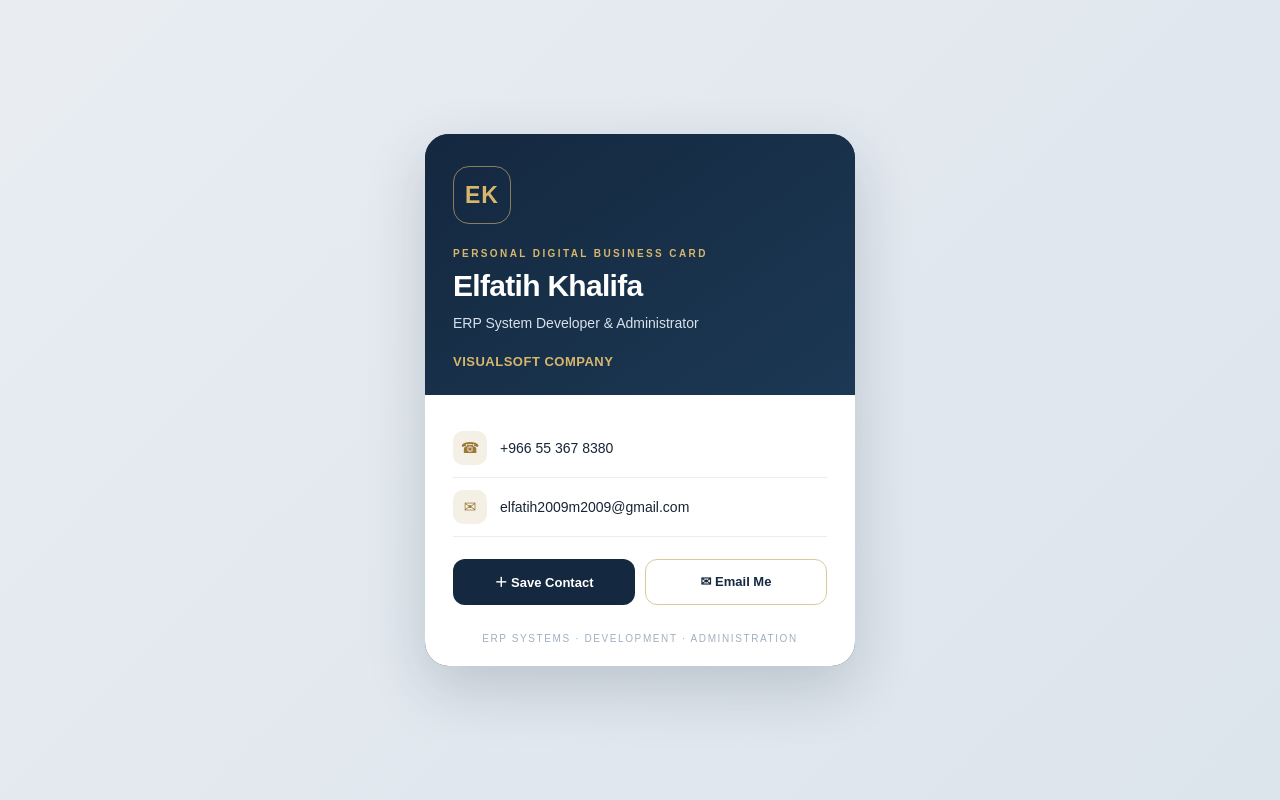
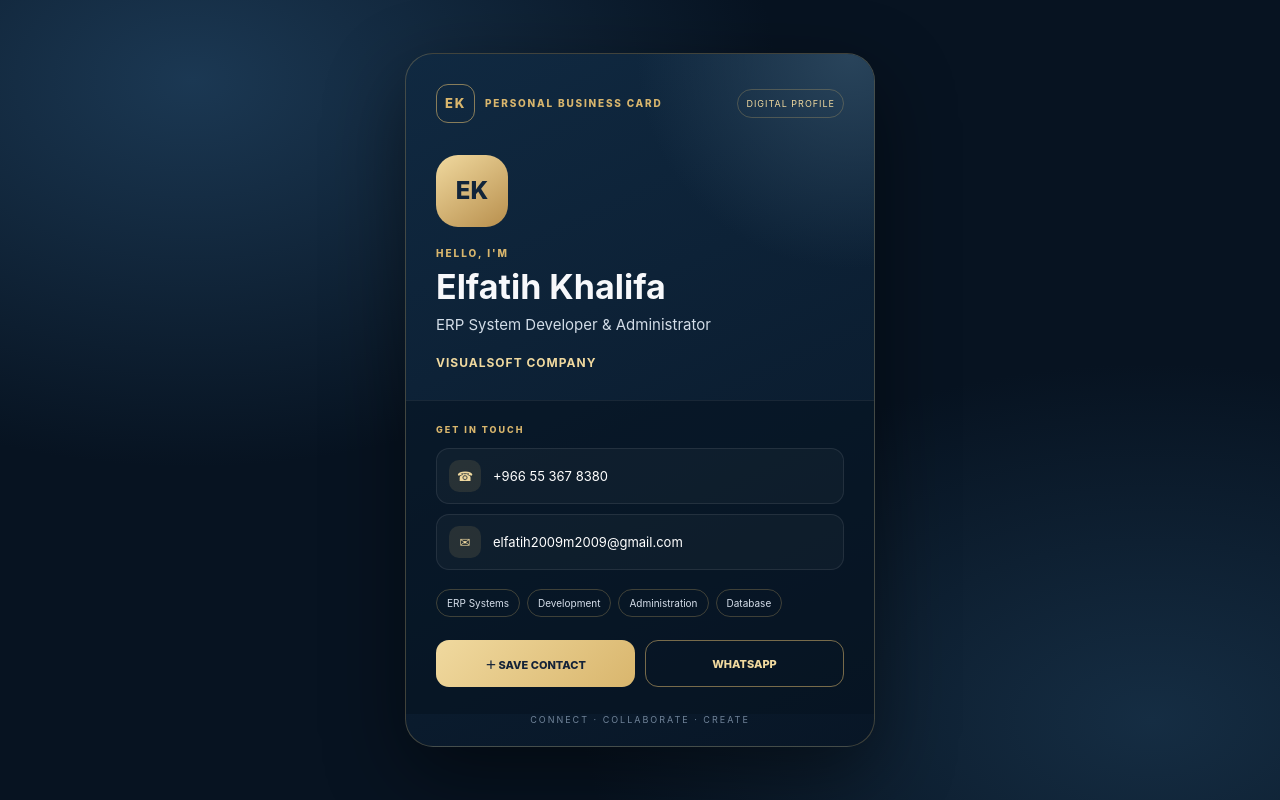
Before and after one commit to elfatih-khalifa66/elfatih-khalifa66.github.io, a plain HTML site: page index.html in a window 1280 px wide. Drawn offline with Linux system fonts and the light colour scheme.

Commit message:
Add files via upload

```diff
--- a/index.html
+++ b/index.html
@@ -1,50 +1,30 @@
 <!doctype html>
-<html lang="en">
-<head>
-<meta charset="utf-8">
-<meta name="viewport" content="width=device-width, initial-scale=1">
-<meta name="theme-color" content="#14283f">
+<html lang="en"><head>
+<meta charset="utf-8"><meta name="viewport" content="width=device-width,initial-scale=1">
+<meta name="theme-color" content="#0b1728">
 <title>Elfatih Khalifa | Digital Business Card</title>
 <style>
-:root{--navy:#14283f;--navy2:#1c3854;--gold:#d8b66b;--ink:#172536;--muted:#64748b}
-*{box-sizing:border-box}body{margin:0;min-height:100vh;display:grid;place-items:center;padding:24px;background:linear-gradient(135deg,#e9edf2,#dce4ec);font-family:Arial,Helvetica,sans-serif;color:var(--ink)}
-.card{width:min(100%,430px);background:var(--navy);color:white;border-radius:24px;overflow:hidden;box-shadow:0 22px 60px #14283f30}
-.top{padding:32px 28px 26px;background:linear-gradient(145deg,var(--navy),var(--navy2));position:relative}
-.mark{width:58px;height:58px;border:1px solid #d8b66b99;border-radius:16px;display:grid;place-items:center;color:var(--gold);font-size:23px;font-weight:700;letter-spacing:1px;margin-bottom:24px}
-.kicker{font-size:10px;letter-spacing:2.4px;color:var(--gold);font-weight:700}
-h1{font-size:30px;line-height:1.15;margin:10px 0 9px;letter-spacing:-.7px}
-.role{color:#d9e2ec;font-size:14px;line-height:1.5}
-.company{margin-top:20px;color:var(--gold);font-size:13px;font-weight:700;letter-spacing:.5px}
-.details{padding:24px 28px 28px;background:#fff;color:var(--ink)}
-.item{display:flex;gap:13px;align-items:center;padding:12px 0;border-bottom:1px solid #e9edf2;font-size:14px;overflow-wrap:anywhere}
-.item:last-of-type{border-bottom:0}
-.ico{width:34px;height:34px;flex:0 0 34px;border-radius:10px;background:#f4f0e6;color:#9b7936;display:grid;place-items:center;font-size:15px}
-a{color:var(--ink);text-decoration:none}
-.actions{display:grid;grid-template-columns:1fr 1fr;gap:10px;margin-top:22px}
-.btn{min-height:46px;border-radius:12px;display:flex;align-items:center;justify-content:center;text-align:center;padding:10px 12px;font-weight:700;font-size:13px;text-decoration:none}
-.primary{background:var(--navy);color:#fff}.secondary{border:1px solid #d9c99e;color:var(--navy);background:#fff}
-.foot{text-align:center;padding:0 20px 22px;color:#9fb0c1;background:#fff;font-size:10px;letter-spacing:1.6px}
-@media(max-width:360px){h1{font-size:26px}.top,.details{padding-left:22px;padding-right:22px}}
-</style>
-</head>
-<body>
-<main class="card">
-  <section class="top">
-    <div class="mark">EK</div>
-    <div class="kicker">PERSONAL DIGITAL BUSINESS CARD</div>
-    <h1>Elfatih Khalifa</h1>
-    <div class="role">ERP System Developer &amp; Administrator</div>
-    <div class="company">VISUALSOFT COMPANY</div>
-  </section>
-  <section class="details">
-    <div class="item"><span class="ico">☎</span><a href="tel:+966553678380">+966 55 367 8380</a></div>
-    <div class="item"><span class="ico">✉</span><a href="mailto:elfatih2009m2009@gmail.com">elfatih2009m2009@gmail.com</a></div>
-    <div class="actions">
-      <a class="btn primary" href="contact.vcf" download="Elfatih-Khalifa.vcf">＋ Save Contact</a>
-      <a class="btn secondary" href="mailto:elfatih2009m2009@gmail.com">✉ Email Me</a>
-    </div>
-  </section>
-  <div class="foot">ERP SYSTEMS · DEVELOPMENT · ADMINISTRATION</div>
-</main>
-</body>
-</html>
+:root{--bg:#071321;--gold:#d9b66d;--gold2:#f0d99f;--white:#f7f8fb}
+*{box-sizing:border-box}body{margin:0;min-height:100vh;padding:26px 16px;display:grid;place-items:center;font-family:Inter,Segoe UI,Arial,sans-serif;color:var(--white);background:radial-gradient(ellipse at 15% 10%,#1b3853 0,transparent 38%),radial-gradient(ellipse at 90% 90%,#152d43 0,transparent 35%),var(--bg)}
+.wrap{width:min(100%,470px)}.card{overflow:hidden;border:1px solid #d9b66d44;border-radius:28px;background:linear-gradient(155deg,#102941,#081626);box-shadow:0 28px 80px #0007}
+.header{padding:30px;background:radial-gradient(circle at 95% 0,#29445b 0,transparent 38%)}
+.top{display:flex;justify-content:space-between;align-items:center;margin-bottom:32px}.brand{display:flex;align-items:center;gap:10px;color:var(--gold);font-size:10px;font-weight:800;letter-spacing:1.8px}.mark{width:39px;height:39px;border:1px solid #d9b66d99;border-radius:12px;display:grid;place-items:center;font-size:13px}.tag{font-size:9px;letter-spacing:1px;color:var(--gold2);border:1px solid #d9b66d44;border-radius:30px;padding:8px}
+.avatar{width:72px;height:72px;border-radius:22px;display:grid;place-items:center;margin-bottom:20px;background:linear-gradient(145deg,#f0d99f,#b88f4d);color:#12253a;font-size:24px;font-weight:800}
+.eyebrow{font-size:10px;color:var(--gold);letter-spacing:2px;font-weight:800}h1{font-size:34px;line-height:1.1;margin:9px 0}.role{color:#d2dce7;font-size:15px;line-height:1.5}.company{margin-top:19px;color:var(--gold2);font-size:12px;font-weight:700;letter-spacing:1px}
+.content{padding:23px 30px 27px;background:#06132199;border-top:1px solid #ffffff12}.heading{font-size:9px;letter-spacing:2px;color:var(--gold);font-weight:800;margin:0 0 13px}
+.contact{display:grid;gap:10px}.contact a{display:flex;align-items:center;gap:12px;padding:11px 12px;border:1px solid #ffffff16;border-radius:13px;background:#ffffff08;color:white;text-decoration:none;font-size:13px;overflow-wrap:anywhere}
+.ico{width:32px;height:32px;flex:0 0 32px;border-radius:10px;display:grid;place-items:center;color:var(--gold2);background:#d9b66d20}
+.skills{display:flex;flex-wrap:wrap;gap:7px;margin-top:19px}.skills span{border:1px solid #d9b66d44;border-radius:30px;padding:7px 10px;color:#d6dfeb;font-size:10px}
+.actions{display:grid;grid-template-columns:1fr 1fr;gap:10px;margin-top:23px}.btn{min-height:47px;display:flex;align-items:center;justify-content:center;border-radius:13px;text-decoration:none;font-size:11px;font-weight:800;padding:10px;text-align:center}
+.gold{background:linear-gradient(135deg,#f0d99f,#d9b66d);color:#142338}.outline{border:1px solid #d9b66d88;color:#f0d99f}.footer{text-align:center;padding:0 15px 21px;color:#71849a;font-size:9px;letter-spacing:2px}
+@media(max-width:390px){.header,.content{padding-left:22px;padding-right:22px}h1{font-size:30px}}
+</style></head><body><main class="wrap"><article class="card">
+<header class="header"><div class="top"><div class="brand"><div class="mark">EK</div>PERSONAL BUSINESS CARD</div><div class="tag">DIGITAL PROFILE</div></div>
+<div class="avatar">EK</div><div class="eyebrow">HELLO, I'M</div><h1>Elfatih Khalifa</h1>
+<div class="role">ERP System Developer &amp; Administrator</div><div class="company">VISUALSOFT COMPANY</div></header>
+<section class="content"><h2 class="heading">GET IN TOUCH</h2><div class="contact">
+<a href="tel:+966553678380"><span class="ico">☎</span><span>+966 55 367 8380</span></a>
+<a href="mailto:elfatih2009m2009@gmail.com"><span class="ico">✉</span><span>elfatih2009m2009@gmail.com</span></a></div>
+<div class="skills"><span>ERP Systems</span><span>Development</span><span>Administration</span><span>Database</span></div>
+<div class="actions"><a class="btn gold" href="contact.vcf" download="Elfatih-Khalifa.vcf">＋ SAVE CONTACT</a><a class="btn outline" href="https://wa.me/966553678380" target="_blank" rel="noopener">WHATSAPP</a></div>
+</section><footer class="footer">CONNECT · COLLABORATE · CREATE</footer></article></main></body></html>
```
